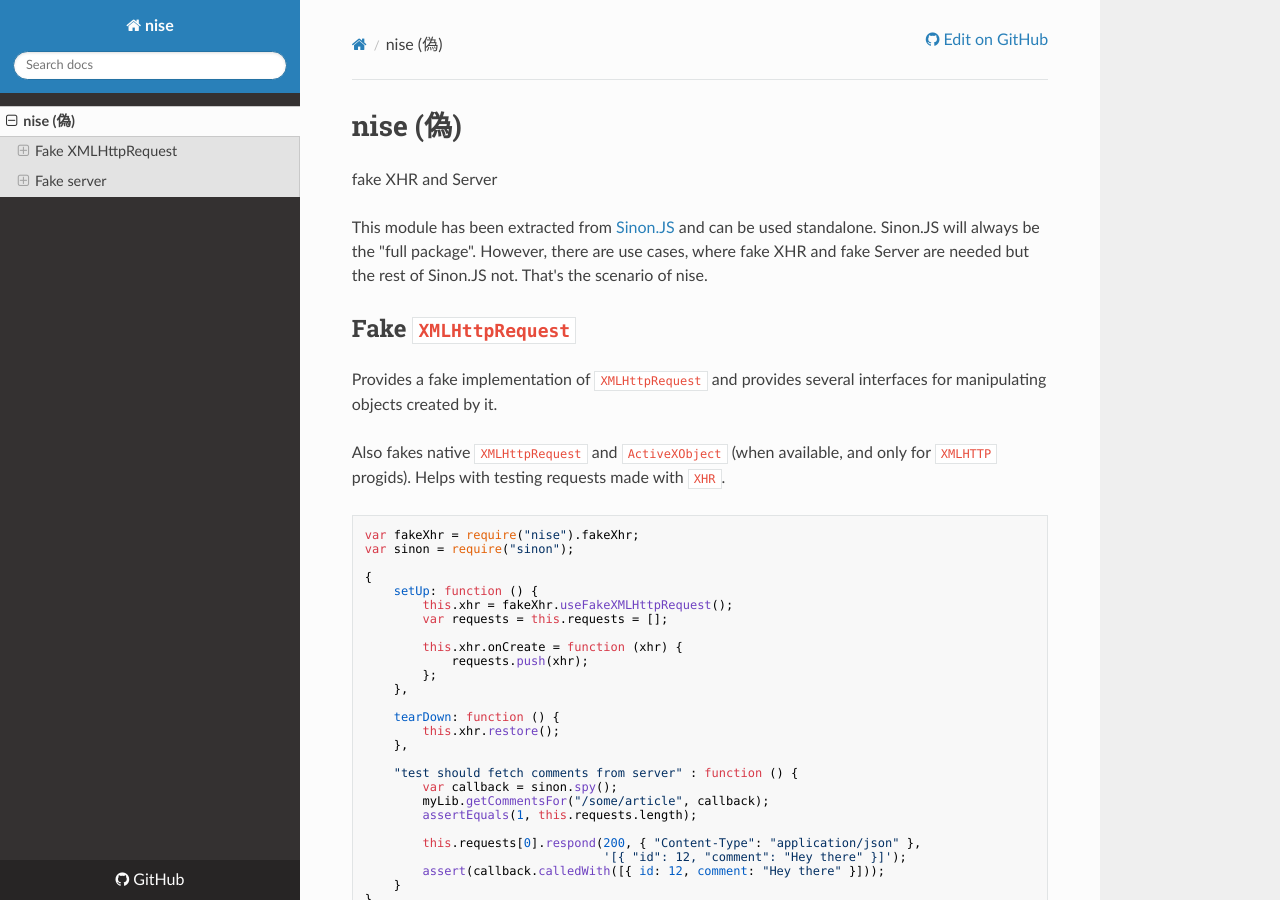
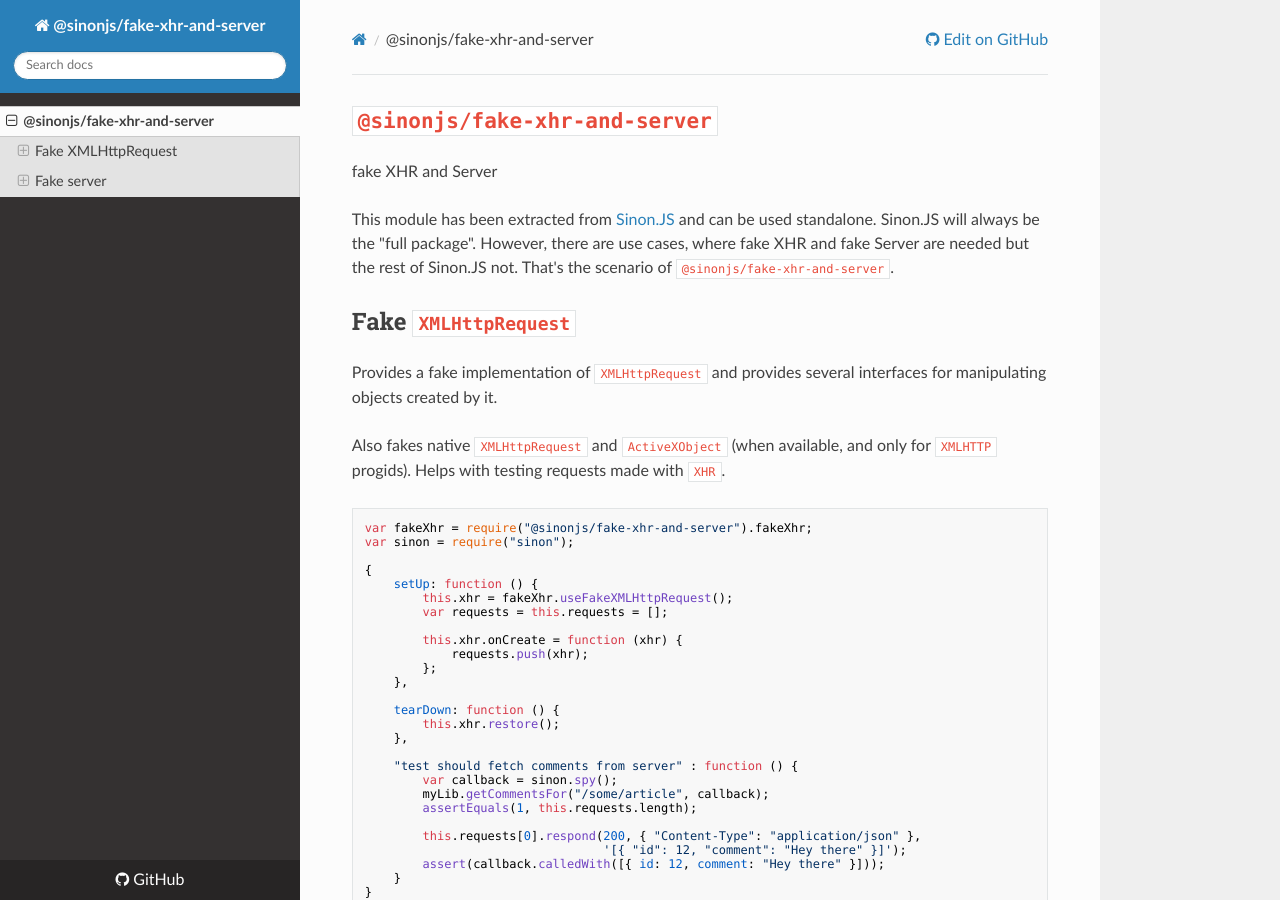
Before and after one commit to sinonjs/nise, an MkDocs documentation site: the page built from docs/index.md, in a window 1280 px wide and 900 px high. Built offline with MkDocs 1.6.1, drawn with Linux system fonts in a browser that asks for light colours; nearby versions of some CDN libraries; some of the changed text lies outside the part shown.

Commit message:
Rename package to @sinonjs/fake-xhr-and-server

````diff
--- a/docs/index.md
+++ b/docs/index.md
@@ -1,8 +1,8 @@
-# nise (偽)
+# `@sinonjs/fake-xhr-and-server`
 
 fake XHR and Server
 
-This module has been extracted from [Sinon.JS][sinon] and can be used standalone. Sinon.JS will always be the "full package". However, there are use cases, where fake XHR and fake Server are needed but the rest of Sinon.JS not. That's the scenario of nise.
+This module has been extracted from [Sinon.JS][sinon] and can be used standalone. Sinon.JS will always be the "full package". However, there are use cases, where fake XHR and fake Server are needed but the rest of Sinon.JS not. That's the scenario of `@sinonjs/fake-xhr-and-server`.
 
 ## Fake `XMLHttpRequest`
 
@@ -12,7 +12,7 @@
 Also fakes native `XMLHttpRequest` and `ActiveXObject` (when available, and only for `XMLHTTP` progids). Helps with testing requests made with `XHR`.
 
 ```js
-var fakeXhr = require("nise").fakeXhr;
+var fakeXhr = require("@sinonjs/fake-xhr-and-server").fakeXhr;
 var sinon = require("sinon");
 
 {
@@ -200,7 +200,7 @@
 <small>For help with handling JSON-P please refer to our [notes below](#json-p)</small>
 
 ```js
-var fakeServer = require("nise").fakeServer;
+var fakeServer = require("@sinonjs/fake-xhr-and-server").fakeServer;
 var sinon = require("sinon");
 
 {
--- a/mkdocs.yml
+++ b/mkdocs.yml
@@ -1,3 +1,3 @@
-site_name: nise
+site_name: "@sinonjs/fake-xhr-and-server"
 theme: readthedocs
-repo_url: https://github.com/sinonjs/nise/
+repo_url: https://github.com/sinonjs/fake-xhr-and-server/
````
Also changed, not shown: README.md (+6 -6 lines), package.json (+6 -6 lines), 4 other files.
